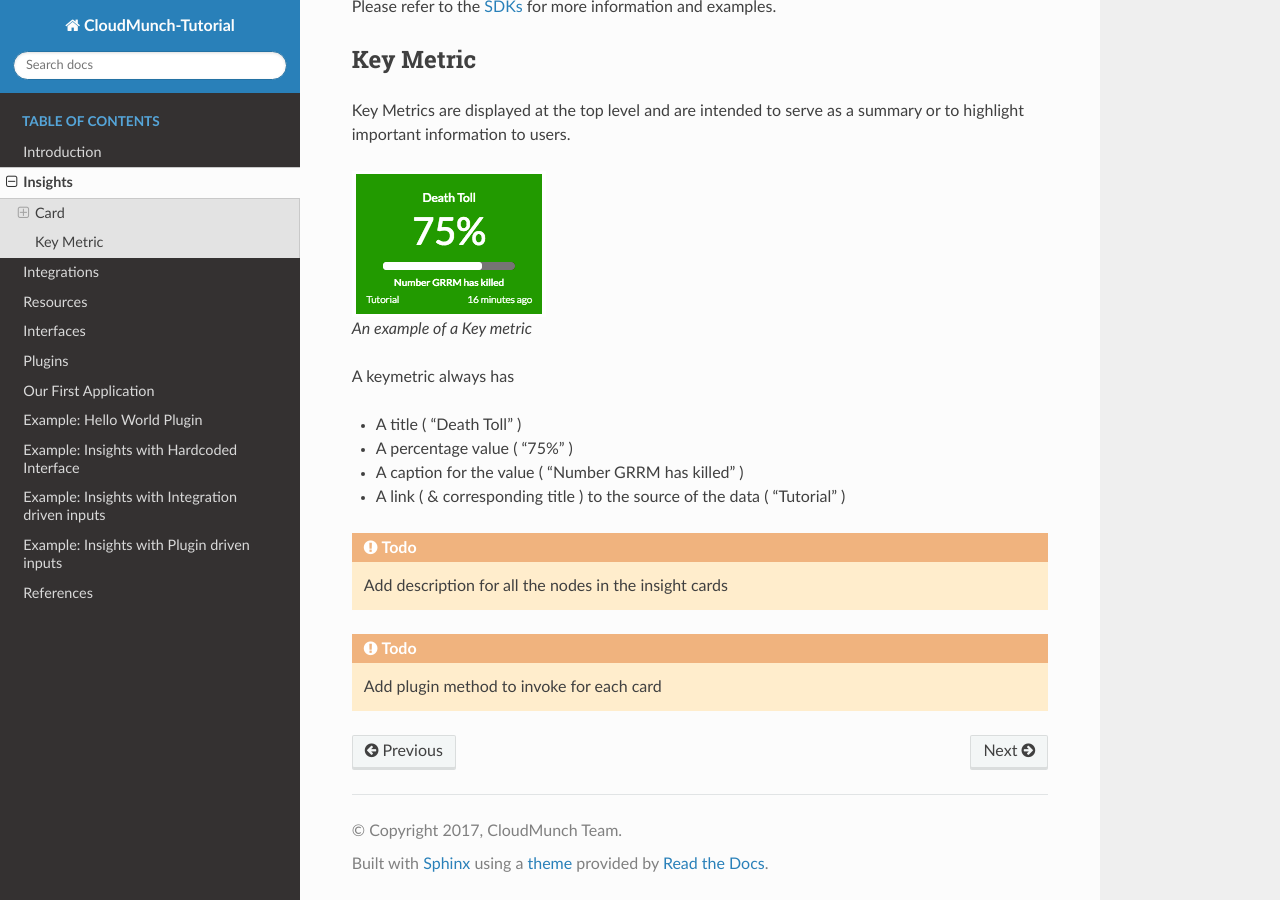
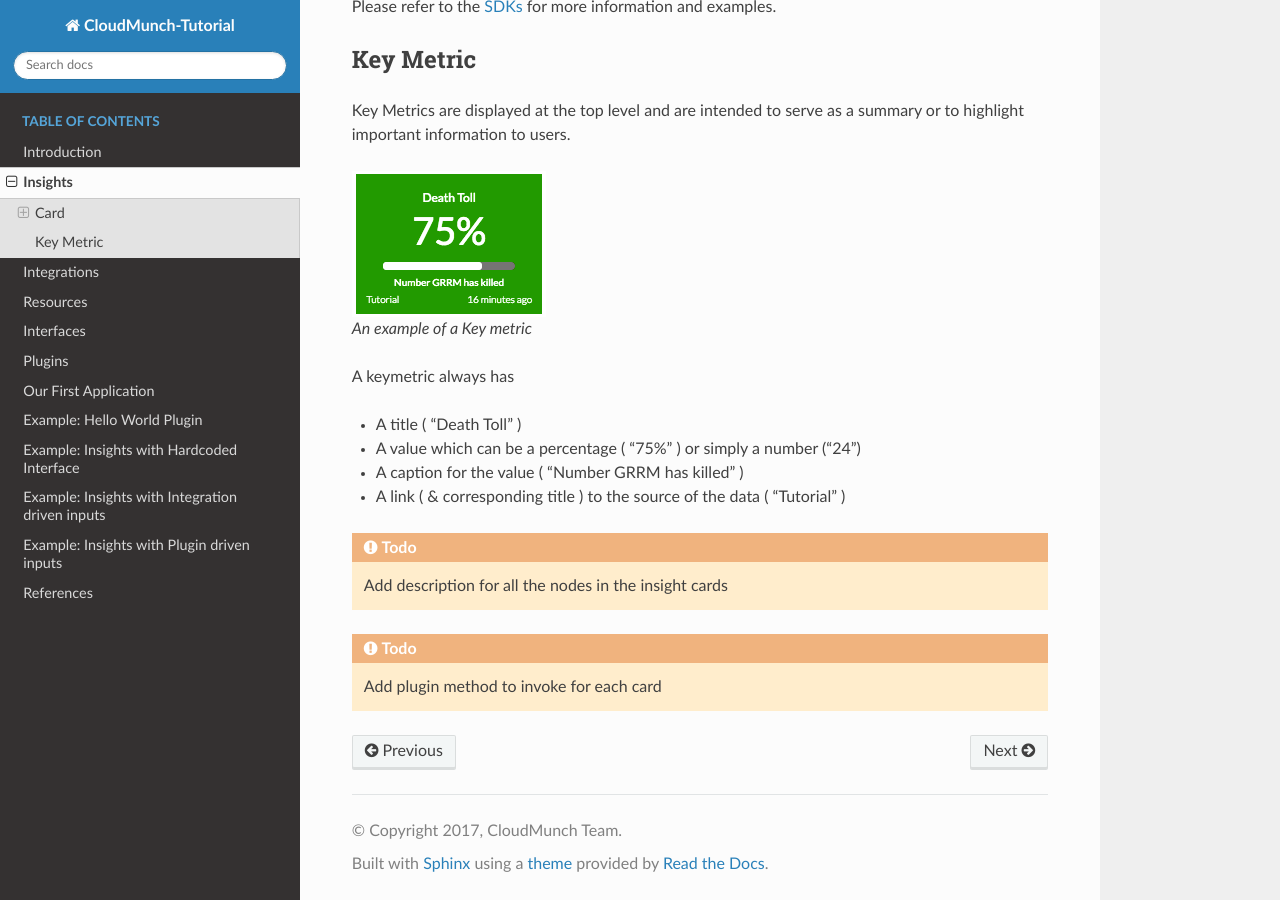
Before and after one commit to cloudmunch/cloudmunch-tutorial, a Sphinx documentation site: the page built from docs/insights.rst, in a window 1280 px wide and 900 px high, scrolled down 11223 px. Built offline with Sphinx 7.4.7 and the Read the Docs theme 2.0.0, drawn with Linux system fonts in a browser that asks for light colours.

Commit message:
Update insights.rst

```diff
--- a/docs/insights.rst
+++ b/docs/insights.rst
@@ -27,8 +27,8 @@
 
 All cards are internally stored as JSONs. Below are a few examples of the JSONs and their corresponding cards
 
-Trend
-~~~~~
+Line
+~~~~
 
 .. literalinclude:: screenshots/insights/trend1.json
     :language: json
@@ -119,7 +119,7 @@
 A keymetric always has
 
 - A title ( "Death Toll" )
-- A percentage value ( "75%" )
+- A value which can be a percentage ( "75%" ) or simply a number ("24")
 - A caption for the value ( "Number GRRM has killed" )
 - A link ( & corresponding title ) to the source of the data ( "Tutorial" )
 
```
